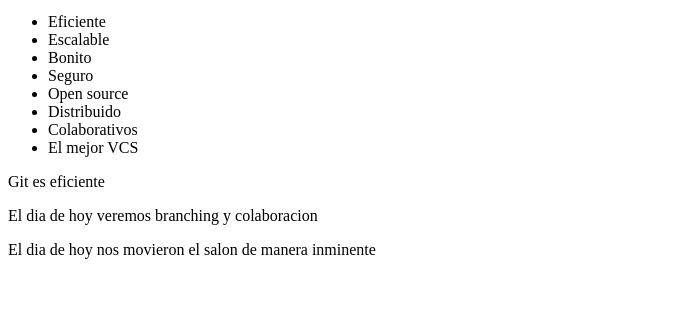
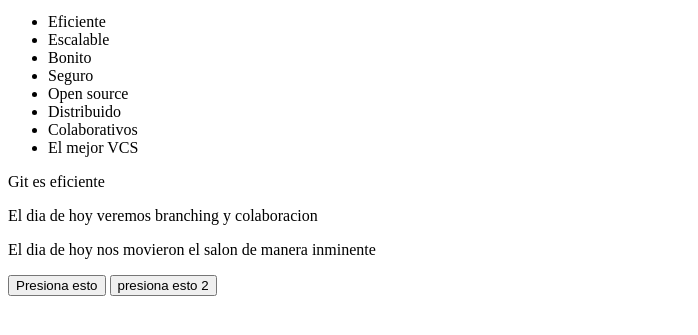
Before and after one commit to FerCor28/taller-git, a plain HTML site: page index.html in a window 1280 px wide. Shown: the part 101-436 px from the top of the page, without its empty margins (0-698 px from the left). Drawn offline with Linux system fonts and the light colour scheme.

Commit message:
Agrega segundo boton

```diff
--- a/index.html
+++ b/index.html
@@ -20,5 +20,7 @@
 	<p>Git es eficiente</p>
 	<p>El dia de hoy veremos branching y colaboracion</p>
 	<p>El dia de hoy nos movieron el salon de manera inminente</p>
+	<button>Presiona esto</button>
+	<button>presiona esto 2</button>
 </body>
 </html>
```
